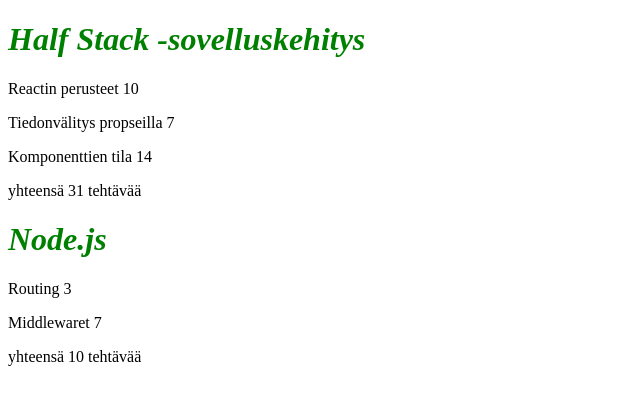
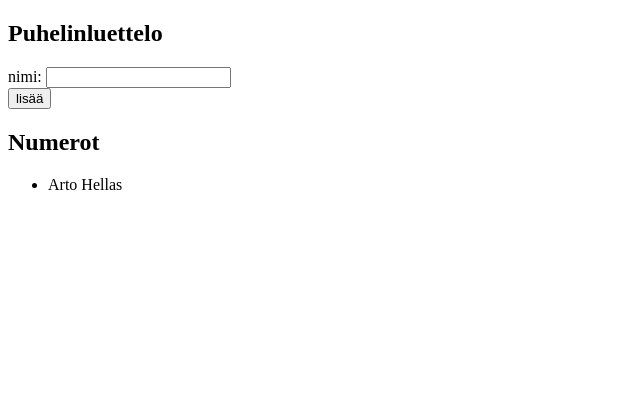
Before and after one commit to poksiala/mooc-osa2, a React (Create React App) app: page / in a window 1280 px wide. Shown: the top 402 px of the page, without its empty margins (0-640 px from the left). Built offline with nearby package versions, Linux system fonts and the light colour scheme.

Commit message:
part 2-06

```diff
--- a/src/App.js
+++ b/src/App.js
@@ -1,52 +1,64 @@
-import React from 'react'
-import Kurssi from './components/kurssi'
+import React from 'react';
 
-const App = () => {
-  const kurssit = [
-    {
-      nimi: 'Half Stack -sovelluskehitys',
-      id: 1,
-      osat: [
-        {
-          nimi: 'Reactin perusteet',
-          tehtavia: 10,
-          id: 1
-        },
-        {
-          nimi: 'Tiedonvälitys propseilla',
-          tehtavia: 7,
-          id: 2
-        },
-        {
-          nimi: 'Komponenttien tila',
-          tehtavia: 14,
-          id: 3
-        }
-      ]
-    },
-    {
-      nimi: 'Node.js',
-      id: 2,
-      osat: [
-        {
-          nimi: 'Routing',
-          tehtavia: 3,
-          id: 1
-        },
-        {
-          nimi: 'Middlewaret',
-          tehtavia: 7,
-          id: 2
-        }
-      ]
-    }
-  ]
+const Person = ({person}) => <li>{person.name}</li>
+
+const Persons = ({persons}) => {
+  const personList = persons.map(person =>
+    <Person key={person.name} person={person} />)
 
   return (
-    <div>
-      {kurssit.map(kurssi => <Kurssi key={kurssi.id} kurssi={kurssi} />)}
-    </div>
+    <ul>
+      {personList}
+    </ul>
   )
 }
 
+class App extends React.Component {
+  constructor(props) {
+    super(props)
+    this.state = {
+      persons: [
+        { name: 'Arto Hellas' }
+      ],
+      newName: ''
+    }
+  }
+
+  addPerson = (event) => {
+    event.preventDefault()
+    const personObject = {
+      name: this.state.newName
+    }
+
+    const persons = this.state.persons.concat(personObject)
+
+    this.setState({persons, newName: ''})
+  }
+
+  handleNameChange = (event) => {
+    event.preventDefault()
+    this.setState({newName: event.target.value})
+  }
+
+  render() {
+    return (
+      <div>
+        <h2>Puhelinluettelo</h2>
+        <form onSubmit={this.addPerson}>
+          <div>
+            nimi: <input
+              value={this.state.newName}
+              onChange={this.handleNameChange} />
+          </div>
+          <div>
+            <button type="submit">lisää</button>
+          </div>
+        </form>
+        <h2>Numerot</h2>
+        <Persons persons={this.state.persons} />
+      </div>
+    )
+  }
+}
+
 export default App
```
